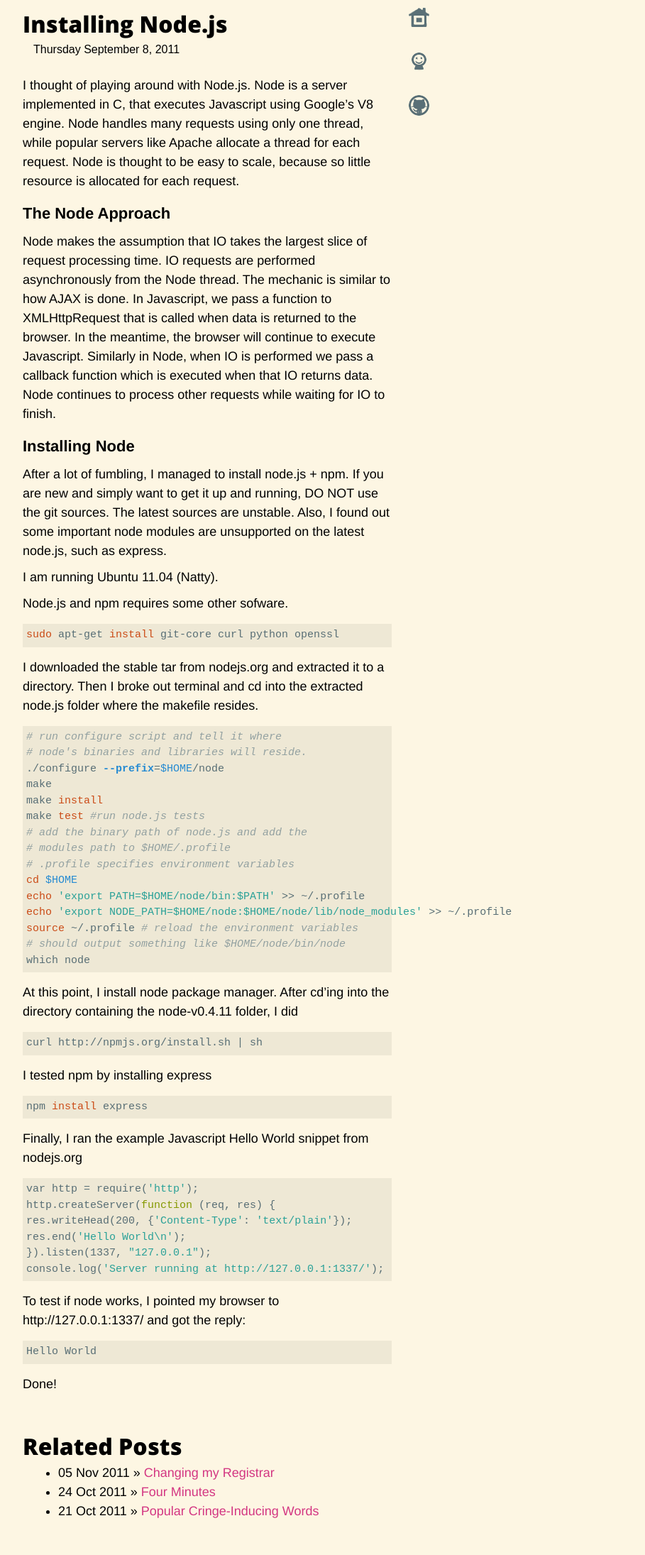
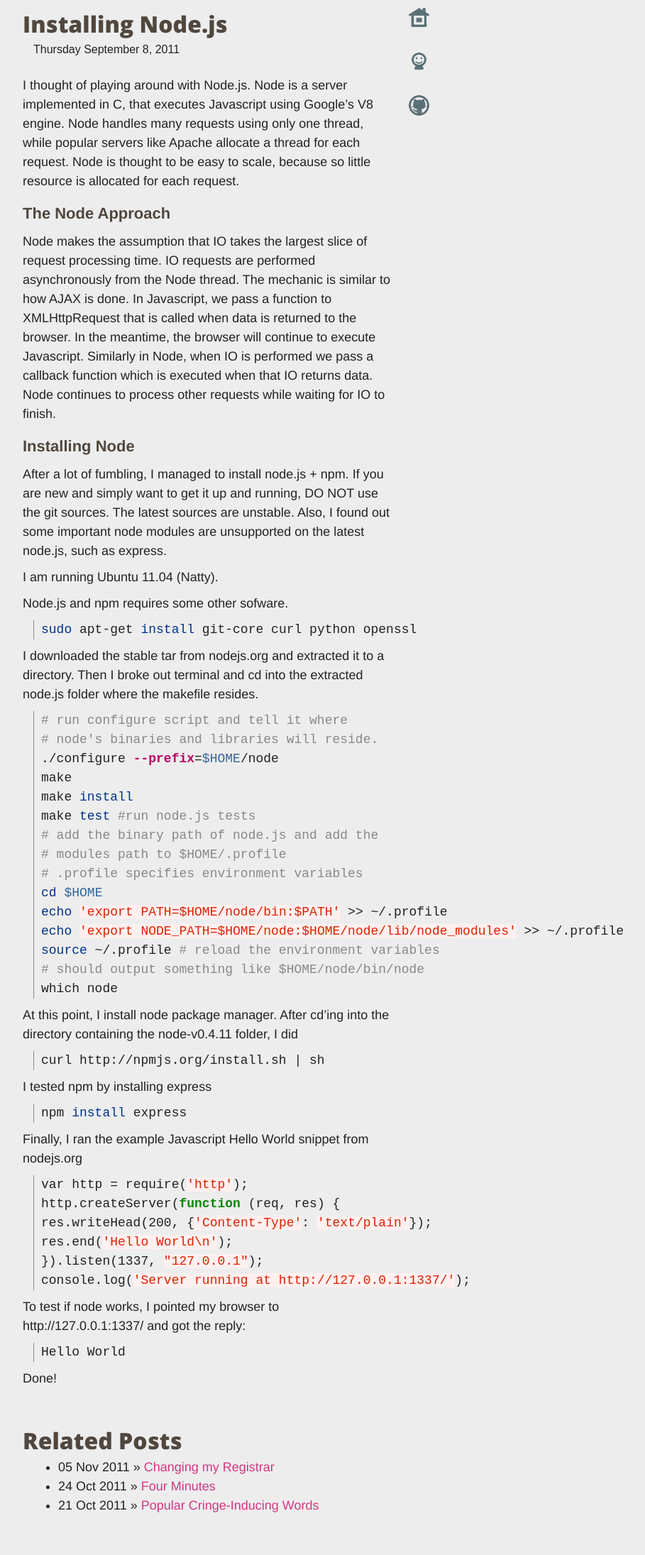
Before and after one commit to dangduc/dangduc.github.com, a Jekyll site: the page built from _posts/2011-09-08-installing-nodejs.md, in a window 1280 px wide. Shown: the whole page at 71% size, without its empty margins (298-1207 px from the left). Built offline with Jekyll 4.4.1, drawn with Linux system fonts in a browser that asks for light colours; some web fonts are replaced; Markdown is read by kramdown in place of the engine named in the settings.

Commit message:
new pygment and changes in style

```diff
--- a/css/style.css
+++ b/css/style.css
@@ -17,7 +17,7 @@
 }
 
 body {
-  background-color: #fdf6e3;
+  background-color: #EDEDED;
 }
 
 #content {
@@ -107,7 +107,7 @@
 
 div.post {
   font-family: helvetica, arial,serif;
-  color: black;
+  color: #222222;
   font-size: 18px;
   padding: 10px 0 10px 0;
   margin: 0 0 10px 0;
@@ -115,7 +115,7 @@
 
 div.post h1 {
   font-family: 'Open Sans',arial,sans-serif;
-  color: black;
+  color: #50473E;
   font-size: 32px;
   font-weight: bold;
 }
@@ -126,12 +126,12 @@
 
 div.post h1 a:link {
   text-decoration: none;
-  color: black;
+  color: #50473E;
 }
 
 div.post h1 a:visited {
   text-decoration: none;
-  color: black;
+  color: #50473E;
 }
 
 div.post h1 a:hover {
@@ -139,13 +139,13 @@
 }
 
 div.post h2 {
-  color: black;
+  color: #50473E;
   font-size: 22px;
   margin: 15px 0 0 0;
 }
 
 div.post h3 {
-  color: black;
+  color: #50473E;
   font-size: 18px;
   margin: 15px 0 0 0;
 }
@@ -200,7 +200,7 @@
 }
 
 div.date .month {
-  background-color: #eee8d5;
+  background-color: #E3E3E3;
   font-size: 14px;
   border-radius: 7px 7px 0 0;
   margin-bottom:5px;
--- a/css/syntax.css
+++ b/css/syntax.css
@@ -1,73 +1,67 @@
 .highlight .hll { background-color: #ffffcc }
 .highlight  {
-  background: #eee8d5;
-  color: #586e75;
-  font-size:15px;}
-.highlight pre {
-  padding: 5px 5px 5px 5px;
-  margin: 15px 0px 15px 0px;
-  width:auto;}
-.highlight .c { color: #93a1a1; font-style: italic } /* Comment */
-.highlight .g { color: #d33682 } /* Generic */
-.highlight .k { color: #859900 } /* Keyword */
-.highlight .l { color: #2aa198 } /* Literal */
-.highlight .n { color: #268bd2 } /* Name */
-.highlight .cm { color: #93a1a1; font-style: italic } /* Comment.Multiline */
-.highlight .cp { color: #93a1a1; font-style: italic } /* Comment.Preproc */
-.highlight .c1 { color: #93a1a1; font-style: italic } /* Comment.Single */
-.highlight .cs { color: #93a1a1; font-style: italic } /* Comment.Special */
-.highlight .gd { color: #d33682 } /* Generic.Deleted */
-.highlight .ge { color: #d33682 } /* Generic.Emph */
-.highlight .gr { color: #d33682 } /* Generic.Error */
-.highlight .gh { color: #d33682 } /* Generic.Heading */
-.highlight .gi { color: #d33682 } /* Generic.Inserted */
-.highlight .go { color: #d33682 } /* Generic.Output */
-.highlight .gp { color: #d33682 } /* Generic.Prompt */
-.highlight .gs { color: #d33682 } /* Generic.Strong */
-.highlight .gu { color: #d33682 } /* Generic.Subheading */
-.highlight .gt { color: #d33682 } /* Generic.Traceback */
-.highlight .kc { color: #859900; font-weight: bold } /* Keyword.Constant */
-.highlight .kd { color: #859900 } /* Keyword.Declaration */
-.highlight .kn { color: #dc322f; font-weight: bold } /* Keyword.Namespace */
-.highlight .kp { color: #859900 } /* Keyword.Pseudo */
-.highlight .kr { color: #859900 } /* Keyword.Reserved */
-.highlight .kt { color: #859900; font-weight: bold } /* Keyword.Type */
-.highlight .ld { color: #2aa198 } /* Literal.Date */
-.highlight .m { color: #2aa198; font-weight: bold } /* Literal.Number */
-.highlight .s { color: #2aa198 } /* Literal.String */
-.highlight .na { color: #268bd2 } /* Name.Attribute */
-.highlight .nb { color: #cb4b16 } /* Name.Builtin */
-.highlight .nc { color: #cb4b16 } /* Name.Class */
-.highlight .no { color: #268bd2 } /* Name.Constant */
-.highlight .nd { color: #268bd2 } /* Name.Decorator */
-.highlight .ni { color: #268bd2 } /* Name.Entity */
-.highlight .ne { color: #268bd2 } /* Name.Exception */
-.highlight .nf { color: #268bd2 } /* Name.Function */
-.highlight .nl { color: #268bd2 } /* Name.Label */
-.highlight .nn { color: #268bd2 } /* Name.Namespace */
-.highlight .nx { color: #268bd2 } /* Name.Other */
-.highlight .py { color: #268bd2 } /* Name.Property */
-.highlight .nt { color: #268bd2; font-weight: bold } /* Name.Tag */
-.highlight .nv { color: #268bd2 } /* Name.Variable */
-.highlight .ow { color: #859900 } /* Operator.Word */
-.highlight .w { color: #586e75 } /* Text.Whitespace */
-.highlight .mf { color: #2aa198; font-weight: bold } /* Literal.Number.Float */
-.highlight .mh { color: #2aa198; font-weight: bold } /* Literal.Number.Hex */
-.highlight .mi { color: #2aa198; font-weight: bold } /* Literal.Number.Integer */
-.highlight .mo { color: #2aa198; font-weight: bold } /* Literal.Number.Oct */
-.highlight .sb { color: #2aa198 } /* Literal.String.Backtick */
-.highlight .sc { color: #2aa198 } /* Literal.String.Char */
-.highlight .sd { color: #2aa198 } /* Literal.String.Doc */
-.highlight .s2 { color: #2aa198 } /* Literal.String.Double */
-.highlight .se { color: #2aa198 } /* Literal.String.Escape */
-.highlight .sh { color: #2aa198 } /* Literal.String.Heredoc */
-.highlight .si { color: #2aa198 } /* Literal.String.Interpol */
-.highlight .sx { color: #2aa198 } /* Literal.String.Other */
-.highlight .sr { color: #2aa198 } /* Literal.String.Regex */
-.highlight .s1 { color: #2aa198 } /* Literal.String.Single */
-.highlight .ss { color: #2aa198 } /* Literal.String.Symbol */
-.highlight .bp { color: #cb4b16 } /* Name.Builtin.Pseudo */
-.highlight .vc { color: #268bd2 } /* Name.Variable.Class */
-.highlight .vg { color: #268bd2 } /* Name.Variable.Global */
-.highlight .vi { color: #268bd2 } /* Name.Variable.Instance */
-.highlight .il { color: #2aa198; font-weight: bold } /* Literal.Number.Integer.Long */
+  border-style: none none none solid;
+  border-color: #888888;
+  border-width: 1px;
+  padding-left: 10px;
+  margin-left: 15px;
+}
+.highlight .c { color: #888888 } /* Comment */
+.highlight .err { color: #a61717; background-color: #e3d2d2 } /* Error */
+.highlight .k { color: #008800; font-weight: bold } /* Keyword */
+.highlight .cm { color: #888888 } /* Comment.Multiline */
+.highlight .cp { color: #cc0000; font-weight: bold } /* Comment.Preproc */
+.highlight .c1 { color: #888888 } /* Comment.Single */
+.highlight .cs { color: #cc0000; font-weight: bold; background-color: #fff0f0 } /* Comment.Special */
+.highlight .gd { color: #000000; background-color: #ffdddd } /* Generic.Deleted */
+.highlight .ge { font-style: italic } /* Generic.Emph */
+.highlight .gr { color: #aa0000 } /* Generic.Error */
+.highlight .gh { color: #303030 } /* Generic.Heading */
+.highlight .gi { color: #000000; background-color: #ddffdd } /* Generic.Inserted */
+.highlight .go { color: #888888 } /* Generic.Output */
+.highlight .gp { color: #555555 } /* Generic.Prompt */
+.highlight .gs { font-weight: bold } /* Generic.Strong */
+.highlight .gu { color: #606060 } /* Generic.Subheading */
+.highlight .gt { color: #aa0000 } /* Generic.Traceback */
+.highlight .kc { color: #008800; font-weight: bold } /* Keyword.Constant */
+.highlight .kd { color: #008800; font-weight: bold } /* Keyword.Declaration */
+.highlight .kn { color: #008800; font-weight: bold } /* Keyword.Namespace */
+.highlight .kp { color: #008800 } /* Keyword.Pseudo */
+.highlight .kr { color: #008800; font-weight: bold } /* Keyword.Reserved */
+.highlight .kt { color: #888888; font-weight: bold } /* Keyword.Type */
+.highlight .m { color: #0000DD; font-weight: bold } /* Literal.Number */
+.highlight .s { color: #dd2200; background-color: #fff0f0 } /* Literal.String */
+.highlight .na { color: #336699 } /* Name.Attribute */
+.highlight .nb { color: #003388 } /* Name.Builtin */
+.highlight .nc { color: #bb0066; font-weight: bold } /* Name.Class */
+.highlight .no { color: #003366; font-weight: bold } /* Name.Constant */
+.highlight .nd { color: #555555 } /* Name.Decorator */
+.highlight .ne { color: #bb0066; font-weight: bold } /* Name.Exception */
+.highlight .nf { color: #0066bb; font-weight: bold } /* Name.Function */
+.highlight .nl { color: #336699; font-style: italic } /* Name.Label */
+.highlight .nn { color: #bb0066; font-weight: bold } /* Name.Namespace */
+.highlight .py { color: #336699; font-weight: bold } /* Name.Property */
+.highlight .nt { color: #bb0066; font-weight: bold } /* Name.Tag */
+.highlight .nv { color: #336699 } /* Name.Variable */
+.highlight .ow { color: #008800 } /* Operator.Word */
+.highlight .w { color: #bbbbbb } /* Text.Whitespace */
+.highlight .mf { color: #0000DD; font-weight: bold } /* Literal.Number.Float */
+.highlight .mh { color: #0000DD; font-weight: bold } /* Literal.Number.Hex */
+.highlight .mi { color: #0000DD; font-weight: bold } /* Literal.Number.Integer */
+.highlight .mo { color: #0000DD; font-weight: bold } /* Literal.Number.Oct */
+.highlight .sb { color: #dd2200; background-color: #fff0f0 } /* Literal.String.Backtick */
+.highlight .sc { color: #dd2200; background-color: #fff0f0 } /* Literal.String.Char */
+.highlight .sd { color: #dd2200; background-color: #fff0f0 } /* Literal.String.Doc */
+.highlight .s2 { color: #dd2200; background-color: #fff0f0 } /* Literal.String.Double */
+.highlight .se { color: #0044dd; background-color: #fff0f0 } /* Literal.String.Escape */
+.highlight .sh { color: #dd2200; background-color: #fff0f0 } /* Literal.String.Heredoc */
+.highlight .si { color: #3333bb; background-color: #fff0f0 } /* Literal.String.Interpol */
+.highlight .sx { color: #22bb22; background-color: #f0fff0 } /* Literal.String.Other */
+.highlight .sr { color: #008800; background-color: #fff0ff } /* Literal.String.Regex */
+.highlight .s1 { color: #dd2200; background-color: #fff0f0 } /* Literal.String.Single */
+.highlight .ss { color: #aa6600; background-color: #fff0f0 } /* Literal.String.Symbol */
+.highlight .bp { color: #003388 } /* Name.Builtin.Pseudo */
+.highlight .vc { color: #336699 } /* Name.Variable.Class */
+.highlight .vg { color: #dd7700 } /* Name.Variable.Global */
+.highlight .vi { color: #3333bb } /* Name.Variable.Instance */
+.highlight .il { color: #0000DD; font-weight: bold } /* Literal.Number.Integer.Long */
```
Also changed, not shown: _posts/2011-10-11-what-the-shell.md (+6 -0 lines).
